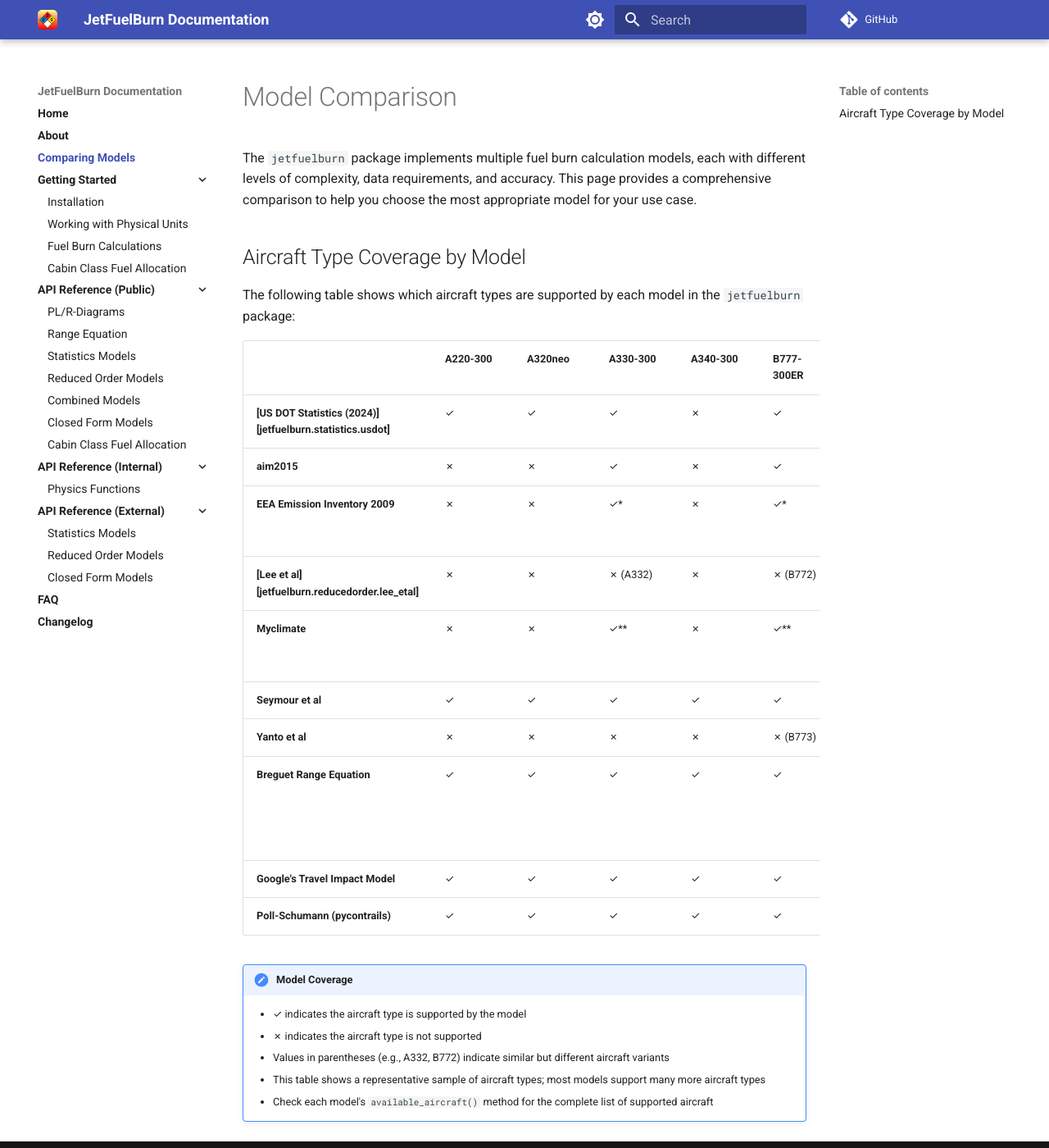
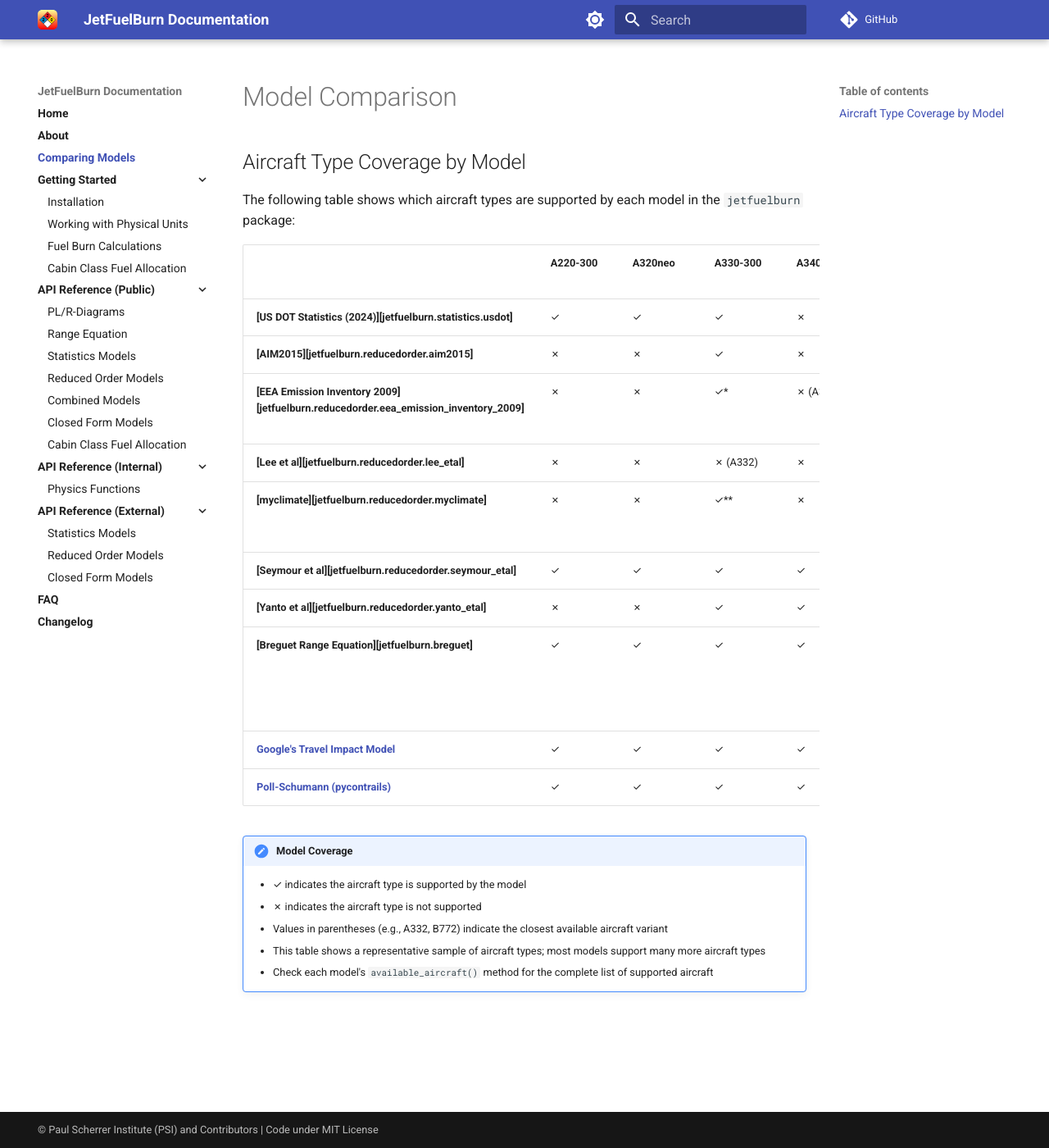
Before and after one commit to sustainableaviation/jetfuelburn, an MkDocs documentation site: the page built from docs/comparison.md, in a window 1280 px wide and 1400 px high. Shown: the whole window at 82% size. Built offline with MkDocs 1.6.1 and Material for MkDocs 9.7.7, drawn with Linux system fonts in a browser that asks for light colours; comment, search, counter and statistics services are not loaded.

Commit message:
updated the table

```diff
--- a/docs/comparison.md
+++ b/docs/comparison.md
@@ -1,27 +1,25 @@
 # Model Comparison
-
-The `jetfuelburn` package implements multiple fuel burn calculation models, each with different levels of complexity, data requirements, and accuracy. This page provides a comprehensive comparison to help you choose the most appropriate model for your use case.
 
 ## Aircraft Type Coverage by Model
 
 The following table shows which aircraft types are supported by each model in the `jetfuelburn` package:
 
-|                                                               |A220-300 |A320neo  |A330-300 |A340-300 |B777-300ER| Comment   |
-|---------------------------------------------------------------|---------|--------|--------|--------|----------|------------------------------------------|
-| **[US DOT Statistics (2024)][jetfuelburn.statistics.usdot]**  |✓        |✓        |✓        |✗        |✓          |                                           |
-| **aim2015**                    |✗        |✗        |✓        |✗        |✓          |                                           |
-| **EEA Emission Inventory 2009**|✗        |✗        |✓*       |✗        |✓*         |* exact subtype not specified             |
-| **[Lee et al][jetfuelburn.reducedorder.lee_etal]**  |✗        |✗        |✗ (A332)|✗        |✗ (B772)   |                                           |
-| **Myclimate**                  |✗        |✗        |✓**      |✗        |✓**        |** exact subtype not specified           |
-| **Seymour et al**              |✓        |✓        |✓        |✓        |✓          |                                           |
-| **Yanto et al**                |✗        |✗        |✗        |✗        |✗ (B773)   |                                           |
-| **Breguet Range Equation**     |✓        |✓        |✓        |✓        |✓          |→ needs estimate values for L/D, TSFC, etc.|
-| **Google's Travel Impact Model**|✓        |✓        |✓        |✓        |✓          |                                           |
-| **Poll-Schumann (pycontrails)**|✓        |✓        |✓        |✓        |✓          |                                           |
+|                                                                                                   | A220-300 | A320neo | A330-300   | A340-300 | B777-300ER | Comment                                    |
+|---------------------------------------------------------------------------------------------------|----------|---------|------------|----------|------------|--------------------------------------------|
+| **[US DOT Statistics (2024)][jetfuelburn.statistics.usdot]**                                     | ✓        | ✓       | ✓          | ✗        | ✓          |                                            |
+| **[AIM2015][jetfuelburn.reducedorder.aim2015]**                                                  | ✗        | ✗       | ✓          | ✗        | ✓          |                                            |
+| **[EEA Emission Inventory 2009][jetfuelburn.reducedorder.eea_emission_inventory_2009]**          | ✗        | ✗       | ✓*         | ✗ (A342) | ✓*         | * exact subtype not specified              |
+| **[Lee et al][jetfuelburn.reducedorder.lee_etal]**                                               | ✗        | ✗       | ✗ (A332)   | ✗        | ✗ (B772)   |                                            |
+| **[myclimate][jetfuelburn.reducedorder.myclimate]**                                              | ✗        | ✗       | ✓**        | ✗        | ✓**        | ** exact subtype not specified             |
+| **[Seymour et al][jetfuelburn.reducedorder.seymour_etal]**                                       | ✓        | ✓       | ✓          | ✓        | ✓          |                                            |
+| **[Yanto et al][jetfuelburn.reducedorder.yanto_etal]**                                           | ✗        | ✗       | ✓          | ✓        | ✓          |                                            |
+| **[Breguet Range Equation][jetfuelburn.breguet]**                                                | ✓        | ✓       | ✓          | ✓        | ✓          | requires values for L/D, TSFC, etc. as input|
+| **[Google's Travel Impact Model](https://github.com/google/travel-impact-model)**        | ✓        | ✓       | ✓          | ✓        | ✓          |                                            |
+| **[Poll-Schumann (pycontrails)](https://py.contrails.org/notebooks/AircraftPerformance.html)**   | ✓        | ✓       | ✓          | ✓        | ✓          |                                            |
 
 !!! note "Model Coverage"
     - ✓ indicates the aircraft type is supported by the model
     - ✗ indicates the aircraft type is not supported
-    - Values in parentheses (e.g., A332, B772) indicate similar but different aircraft variants
+    - Values in parentheses (e.g., A332, B772) indicate the closest available aircraft variant
     - This table shows a representative sample of aircraft types; most models support many more aircraft types
     - Check each model's `available_aircraft()` method for the complete list of supported aircraft
```
